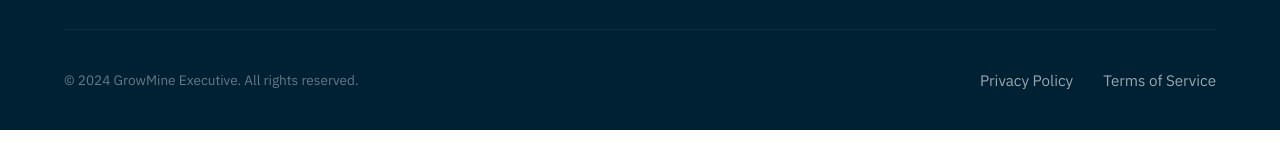
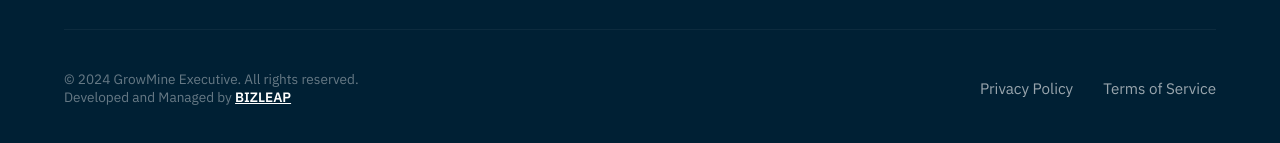
Before and after one commit to bizleap1/Growmine-, a React (Vite) app: page /contact in a window 1280 px wide. Shown: the part 2321-2464 px from the top of the page. Built offline with nearby package versions, Linux system fonts and the light colour scheme.

Commit message:
Add BIZLEAP branding to footer

```diff
--- a/src/components/Footer.tsx
+++ b/src/components/Footer.tsx
@@ -103,7 +103,10 @@ const Footer = () => {
           </div>
 
           <div className="gm-footer-bottom">
-            <p className="gm-copyright">© 2024 GrowMine Executive. All rights reserved.</p>
+            <div className="gm-copyright">
+              © 2024 GrowMine Executive. All rights reserved.<br />
+              Developed and Managed by <a href="https://bizleap.in/" target="_blank" rel="noopener noreferrer" style={{ color: '#fff', textDecoration: 'underline', fontWeight: 'bold' }}>BIZLEAP</a>
+            </div>
             <div className="gm-f-links" style={{ flexDirection: 'row', gap: '30px' }}>
               <a href="#">Privacy Policy</a>
               <a href="#">Terms of Service</a>
```
